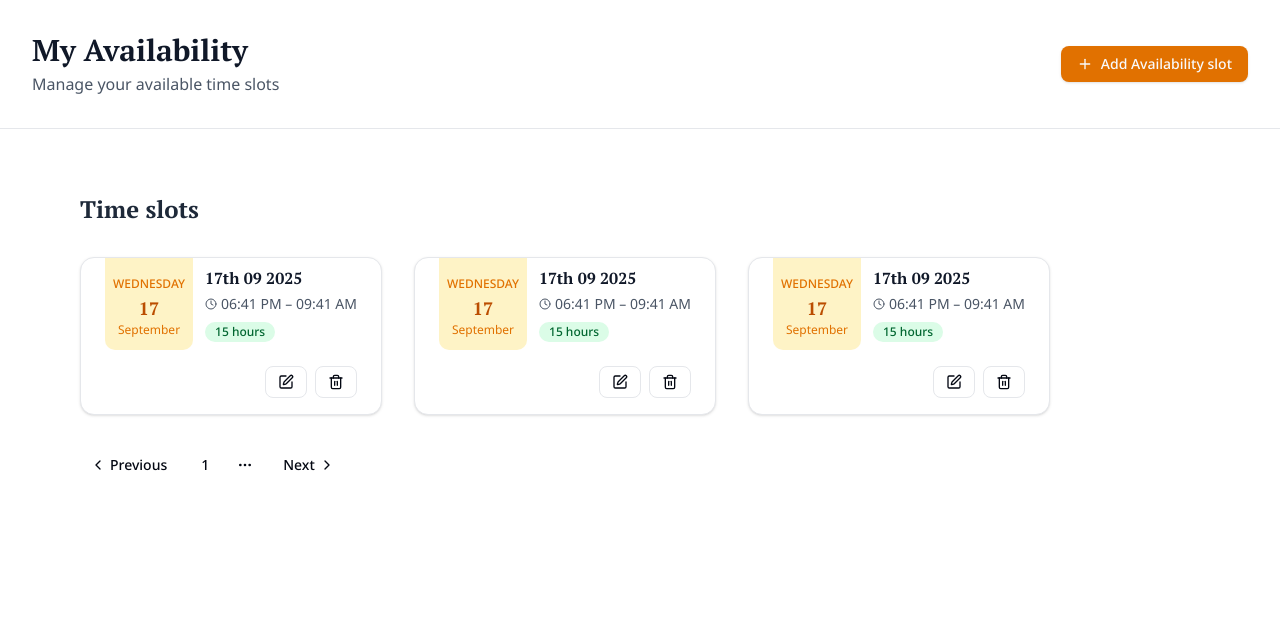
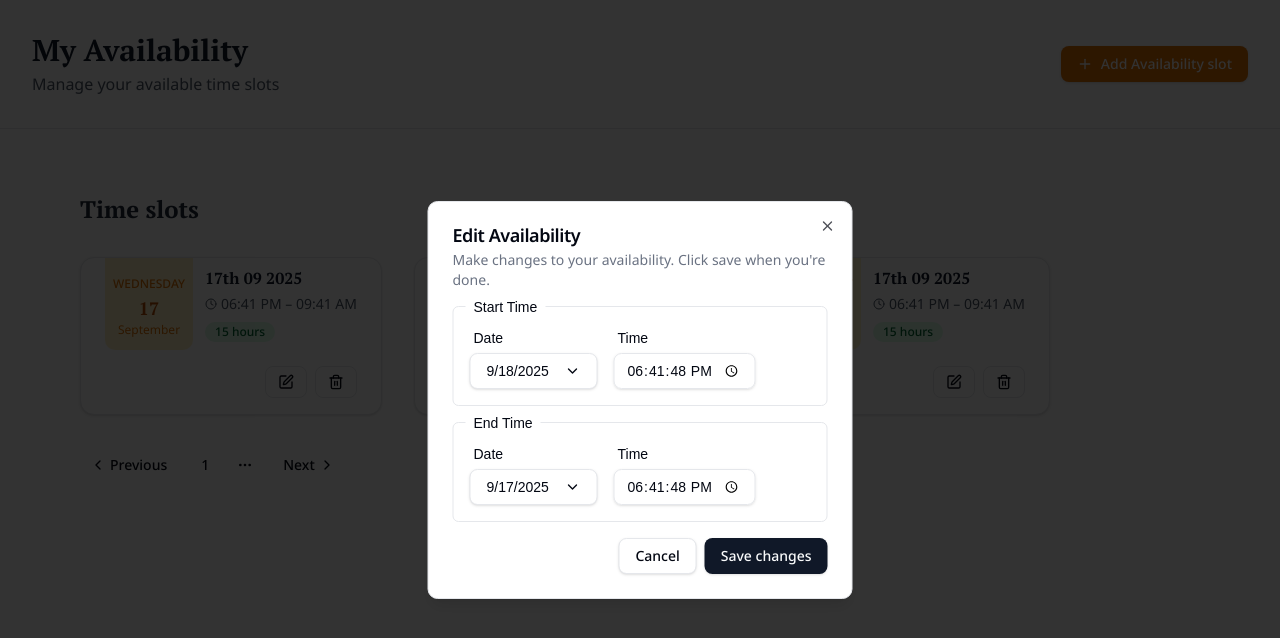
Before and after one commit to sasa-maksim/painters, a Next.js app in the folder frontend/: page /painter/availability in a window 1280 px wide. Both pictures are taken after a click on the button 285 px from the left and 382 px from the top of the page. Shown: the top 638 px of the page. Built offline with nearby package versions, Linux system fonts and the light colour scheme; a web font is replaced by a local one.

Commit message:
feat: add availability edit and delete

```diff
--- /dev/null
+++ b/frontend/app/painter/availability/modals/delete-availability.tsx
@@ -0,0 +1,59 @@
+"use client";
+
+import { Button } from "@/components/ui/button";
+import {
+  Dialog,
+  DialogClose,
+  DialogContent,
+  DialogDescription,
+  DialogFooter,
+  DialogHeader,
+  DialogTitle,
+  DialogTrigger
+} from "@/components/ui/dialog";
+import { Trash2Icon } from "lucide-react";
+import { useState } from "react";
+
+interface DeleteAvailabilityModalProps {
+  id: string;
+}
+
+export function DeleteAvailabilityModal({ id }: DeleteAvailabilityModalProps) {
+  const [isOpen, setIsOpen] = useState(false);
+
+  const handleDelete = () => {
+    console.log("Deleting availability with id:", id);
+    setIsOpen(false);
+  };
+
+  return (
+    <Dialog open={isOpen} onOpenChange={setIsOpen}>
+      <DialogTrigger asChild>
+        <Button variant="outline" size="sm" className="shadow-none">
+          <Trash2Icon />
+        </Button>
+      </DialogTrigger>
+      <DialogContent className="sm:max-w-[425px]">
+        <DialogHeader>
+          <DialogTitle>Are you sure?</DialogTitle>
+          <DialogDescription>
+            This action cannot be undone. This will permanently delete your
+            availability.
+          </DialogDescription>
+        </DialogHeader>
+        <DialogFooter>
+          <DialogClose asChild>
+            <Button variant="outline">Cancel</Button>
+          </DialogClose>
+          <Button
+            variant="destructive"
+            className="text-white"
+            onClick={handleDelete}
+          >
+            Delete
+          </Button>
+        </DialogFooter>
+      </DialogContent>
+    </Dialog>
+  );
+}
--- /dev/null
+++ b/frontend/app/painter/availability/modals/edit-availability.tsx
@@ -0,0 +1,61 @@
+"use client";
+
+import AvailabilityForm from "@/components/dashboard/availability-form";
+import { Button } from "@/components/ui/button";
+import {
+  Dialog,
+  DialogClose,
+  DialogContent,
+  DialogDescription,
+  DialogFooter,
+  DialogHeader,
+  DialogTitle,
+  DialogTrigger
+} from "@/components/ui/dialog";
+import { EditIcon } from "lucide-react";
+import { useRef } from "react";
+
+interface EditAvailabilityModalProps {
+  startDate: Date;
+  endDate: Date;
+}
+
+export function EditAvailabilityModal({
+  startDate,
+  endDate
+}: EditAvailabilityModalProps) {
+  const formRef = useRef<HTMLFormElement>(null);
+
+  const triggerFormSubmit = () => {
+    formRef.current?.submit();
+  };
+
+  return (
+    <Dialog>
+      <DialogTrigger asChild>
+        <Button variant="outline" size="sm" className="shadow-none">
+          <EditIcon />
+        </Button>
+      </DialogTrigger>
+      <DialogContent className="sm:max-w-[425px]">
+        <DialogHeader>
+          <DialogTitle>Edit Availability</DialogTitle>
+          <DialogDescription>
+            Make changes to your availability. Click save when you&apos;re done.
+          </DialogDescription>
+        </DialogHeader>
+        <AvailabilityForm
+          ref={formRef}
+          initialEndTime={startDate.toISOString()}
+          initialStartTime={endDate.toISOString()}
+        />
+        <DialogFooter>
+          <DialogClose asChild>
+            <Button variant="outline">Cancel</Button>
+          </DialogClose>
+          <Button onClick={triggerFormSubmit}>Save changes</Button>
+        </DialogFooter>
+      </DialogContent>
+    </Dialog>
+  );
+}
--- a/frontend/app/painter/availability/page.tsx
+++ b/frontend/app/painter/availability/page.tsx
@@ -41,6 +41,7 @@ const Availability = () => {
           {[1, 2, 3].map(t => (
             <TimeSlot
               key={t}
+              id={t.toString()}
               start_time={new Date().toISOString()}
               end_time={new Date().toISOString()}
             />
--- a/frontend/components/dashboard/availability-form.tsx
+++ b/frontend/components/dashboard/availability-form.tsx
@@ -1,16 +1,34 @@
+import { forwardRef } from "react";
 import TimeSelectorField from "../form/time-selector-field";
 import { Button } from "../ui/button";
 
-const AvailabilityForm = () => {
+interface AvailabilityFormProps {
+  initialStartTime?: string;
+  initialEndTime?: string;
+}
+
+const AvailabilityForm = forwardRef<HTMLFormElement, AvailabilityFormProps>(
+  function ({ initialStartTime, initialEndTime }: AvailabilityFormProps, ref) {
     return (
-    <form className="space-y-4">
-      <TimeSelectorField name="start_time" legend="Start time" />
-      <TimeSelectorField name="end_time" legend="End time" />
+      <form className="space-y-4" ref={ref}>
+        <TimeSelectorField
+          name="start_time"
+          legend="Start time"
+          initialValue={initialStartTime}
+        />
+        <TimeSelectorField
+          name="end_time"
+          legend="End time"
+          initialValue={initialEndTime}
+        />
+        {initialStartTime || initialEndTime ? null : (
           <Button type="submit" className="w-full">
             Add Availability
           </Button>
+        )}
       </form>
     );
-};
+  }
+);
 
 export default AvailabilityForm;
--- a/frontend/components/dashboard/time-slot.tsx
+++ b/frontend/components/dashboard/time-slot.tsx
@@ -2,13 +2,16 @@ import { ClockIcon, EditIcon, Trash2Icon } from "lucide-react";
 import { Card, CardContent, CardFooter } from "../ui/card";
 import { Button } from "../ui/button";
 import { formatDate, intervalToDuration } from "date-fns";
+import { EditAvailabilityModal } from "@/app/painter/availability/modals/edit-availability";
+import { DeleteAvailabilityModal } from "@/app/painter/availability/modals/delete-availability";
 
 interface TimeSlotProps {
+  id: string;
   start_time: string;
   end_time: string;
 }
 
-const TimeSlot = ({ start_time, end_time }: TimeSlotProps) => {
+const TimeSlot = ({ id, start_time, end_time }: TimeSlotProps) => {
   const startDate = new Date(start_time);
   const endDate = new Date(end_time);
   endDate.setHours(endDate.getHours() + 15);
@@ -45,14 +48,9 @@ const TimeSlot = ({ start_time, end_time }: TimeSlotProps) => {
           </div>
         </div>
       </CardContent>
-
       <CardFooter className="flex justify-end space-x-2 py-4">
-        <Button variant="outline" size="sm" className="shadow-none">
-          <EditIcon />
-        </Button>
-        <Button variant="outline" size="sm" className="shadow-none">
-          <Trash2Icon />
-        </Button>
+        <EditAvailabilityModal startDate={startDate} endDate={endDate} />
+        <DeleteAvailabilityModal id={id} />
       </CardFooter>
     </Card>
   );
--- a/frontend/components/form/time-selector-field.tsx
+++ b/frontend/components/form/time-selector-field.tsx
@@ -11,14 +11,28 @@ import { Input } from "../ui/input";
 interface TimeSelectorFieldProps {
   legend: string;
   name: string;
+  initialValue?: string;
 }
 
-const TimeSelectorField = ({ legend, name }: TimeSelectorFieldProps) => {
+const TimeSelectorField = ({
+  legend,
+  name,
+  initialValue
+}: TimeSelectorFieldProps) => {
   const inputRef = useRef<HTMLInputElement>(null);
   const [isOpen, setIsOpen] = useState(false);
   const [date, setDate] = useState(new Date());
   const [time, setTime] = useState(date.getTime());
   const [defaultTimeString] = date.toTimeString().split(" ");
+
+  useEffect(() => {
+    if (initialValue) {
+      const initialDate = new Date(initialValue);
+
+      setDate(initialDate);
+      setTime(initialDate.getTime());
+    }
+  }, [initialValue]);
 
   useEffect(() => {
     if (time) {
--- /dev/null
+++ b/frontend/components/ui/dialog.tsx
@@ -0,0 +1,122 @@
+"use client"
+
+import * as React from "react"
+import * as DialogPrimitive from "@radix-ui/react-dialog"
+import { X } from "lucide-react"
+
+import { cn } from "@/lib/utils"
+
+const Dialog = DialogPrimitive.Root
+
+const DialogTrigger = DialogPrimitive.Trigger
+
+const DialogPortal = DialogPrimitive.Portal
+
+const DialogClose = DialogPrimitive.Close
+
+const DialogOverlay = React.forwardRef<
+  React.ElementRef<typeof DialogPrimitive.Overlay>,
+  React.ComponentPropsWithoutRef<typeof DialogPrimitive.Overlay>
+>(({ className, ...props }, ref) => (
+  <DialogPrimitive.Overlay
+    ref={ref}
+    className={cn(
+      "fixed inset-0 z-50 bg-black/80  data-[state=open]:animate-in data-[state=closed]:animate-out data-[state=closed]:fade-out-0 data-[state=open]:fade-in-0",
+      className
+    )}
+    {...props}
+  />
+))
+DialogOverlay.displayName = DialogPrimitive.Overlay.displayName
+
+const DialogContent = React.forwardRef<
+  React.ElementRef<typeof DialogPrimitive.Content>,
+  React.ComponentPropsWithoutRef<typeof DialogPrimitive.Content>
+>(({ className, children, ...props }, ref) => (
+  <DialogPortal>
+    <DialogOverlay />
+    <DialogPrimitive.Content
+      ref={ref}
+      className={cn(
+        "fixed left-[50%] top-[50%] z-50 grid w-full max-w-lg translate-x-[-50%] translate-y-[-50%] gap-4 border bg-background p-6 shadow-lg duration-200 data-[state=open]:animate-in data-[state=closed]:animate-out data-[state=closed]:fade-out-0 data-[state=open]:fade-in-0 data-[state=closed]:zoom-out-95 data-[state=open]:zoom-in-95 data-[state=closed]:slide-out-to-left-1/2 data-[state=closed]:slide-out-to-top-[48%] data-[state=open]:slide-in-from-left-1/2 data-[state=open]:slide-in-from-top-[48%] sm:rounded-lg",
+        className
+      )}
+      {...props}
+    >
+      {children}
+      <DialogPrimitive.Close className="absolute right-4 top-4 rounded-sm opacity-70 ring-offset-background transition-opacity hover:opacity-100 focus:outline-none focus:ring-2 focus:ring-ring focus:ring-offset-2 disabled:pointer-events-none data-[state=open]:bg-accent data-[state=open]:text-muted-foreground">
+        <X className="h-4 w-4" />
+        <span className="sr-only">Close</span>
+      </DialogPrimitive.Close>
+    </DialogPrimitive.Content>
+  </DialogPortal>
+))
+DialogContent.displayName = DialogPrimitive.Content.displayName
+
+const DialogHeader = ({
+  className,
+  ...props
+}: React.HTMLAttributes<HTMLDivElement>) => (
+  <div
+    className={cn(
+      "flex flex-col space-y-1.5 text-center sm:text-left",
+      className
+    )}
+    {...props}
+  />
+)
+DialogHeader.displayName = "DialogHeader"
+
+const DialogFooter = ({
+  className,
+  ...props
+}: React.HTMLAttributes<HTMLDivElement>) => (
+  <div
+    className={cn(
+      "flex flex-col-reverse sm:flex-row sm:justify-end sm:space-x-2",
+      className
+    )}
+    {...props}
+  />
+)
+DialogFooter.displayName = "DialogFooter"
+
+const DialogTitle = React.forwardRef<
+  React.ElementRef<typeof DialogPrimitive.Title>,
+  React.ComponentPropsWithoutRef<typeof DialogPrimitive.Title>
+>(({ className, ...props }, ref) => (
+  <DialogPrimitive.Title
+    ref={ref}
+    className={cn(
+      "text-lg font-semibold leading-none tracking-tight",
+      className
+    )}
+    {...props}
+  />
+))
+DialogTitle.displayName = DialogPrimitive.Title.displayName
+
+const DialogDescription = React.forwardRef<
+  React.ElementRef<typeof DialogPrimitive.Description>,
+  React.ComponentPropsWithoutRef<typeof DialogPrimitive.Description>
+>(({ className, ...props }, ref) => (
+  <DialogPrimitive.Description
+    ref={ref}
+    className={cn("text-sm text-muted-foreground", className)}
+    {...props}
+  />
+))
+DialogDescription.displayName = DialogPrimitive.Description.displayName
+
+export {
+  Dialog,
+  DialogPortal,
+  DialogOverlay,
+  DialogTrigger,
+  DialogClose,
+  DialogContent,
+  DialogHeader,
+  DialogFooter,
+  DialogTitle,
+  DialogDescription,
+}
--- a/frontend/package.json
+++ b/frontend/package.json
@@ -11,6 +11,7 @@
     "@fontsource/dm-serif-text": "^5.2.8",
     "@fontsource/noto-sans": "^5.2.10",
     "@radix-ui/react-checkbox": "^1.3.3",
+    "@radix-ui/react-dialog": "^1.1.15",
     "@radix-ui/react-label": "^2.1.7",
     "@radix-ui/react-popover": "^1.1.15",
     "@radix-ui/react-slot": "^1.2.3",
```
Also changed, not shown: 1 other file (tests, documents, lock files or other folders). Lines whose indentation alone changed are shown as unchanged.
